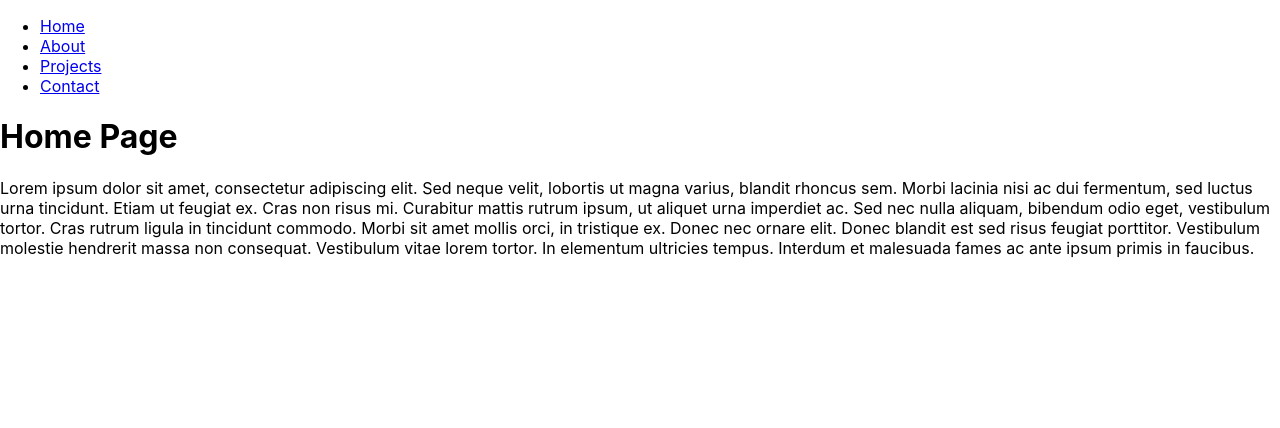
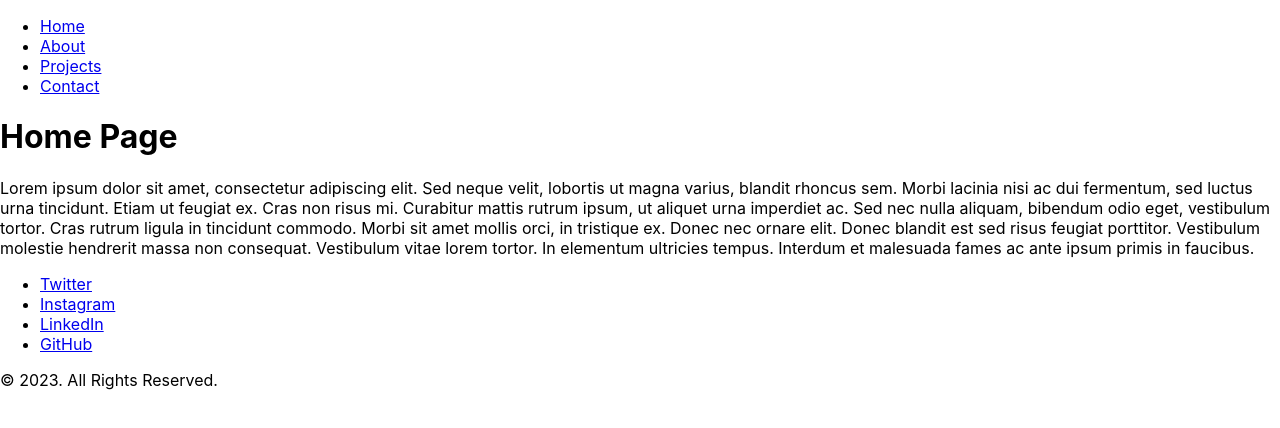
Before and after one commit to Zwirled/react-portfolio, a React (Create React App) app: page / in a window 1280 px wide. Shown: the top 428 px of the page. Built offline with nearby package versions, Linux system fonts and the light colour scheme.

Commit message:
Footer component added

```diff
--- a/src/App.js
+++ b/src/App.js
@@ -1,6 +1,7 @@
 import React from 'react';
 import { BrowserRouter as Router, Route, Routes } from 'react-router-dom';
-import Header from './components/Header/index';
+import Header from './components/Header';
+import Footer from './components/Footer';
 import Home from './pages/Home';
 import About from './pages/About';
 import Projects from './pages/Projects';
@@ -17,6 +18,7 @@ function App() {
           <Route path="projects" element={<Projects />} />
           <Route path="contact" element={<Contact />} />
         </Routes>
+        <Footer />
       </div>
     </Router>
   );
--- a/src/components/Footer/index.js
+++ b/src/components/Footer/index.js
@@ -0,0 +1,31 @@
+import React from 'react';
+
+function Footer() {
+    const socials = [
+        { name: 'Twitter', url: 'https://twitter.com/zwirled/' },
+        { name: 'Instagram', url: 'https://www.instagram.com/zwirled/' },
+        { name: 'LinkedIn', url: 'https://www.linkedin.com/in/zwirled/' },
+        { name: 'GitHub', url: 'https://github.com/Zwirled/' },
+    ];
+
+    return (
+        <footer>
+            <nav>
+                <ul className="socials">
+                    {socials.map((link) => (
+                        <li className="nav-item" key={link.url}>
+                            <a href={link.url} className="nav-link" target="_blank" rel="noopener noreferrer">
+                                {link.name}
+                            </a>
+                        </li>
+                    ))}
+                </ul>
+            </nav>
+            <div class="copyright">
+                <p>&copy; 2023. All Rights Reserved.</p>
+            </div>
+        </footer>
+    );
+}
+
+export default Footer;
```
